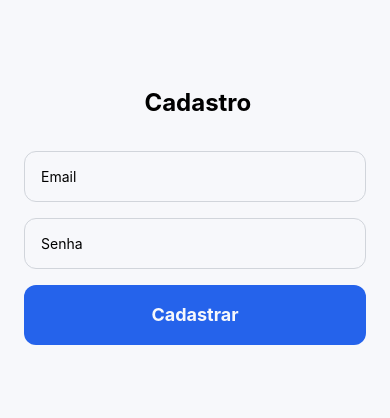
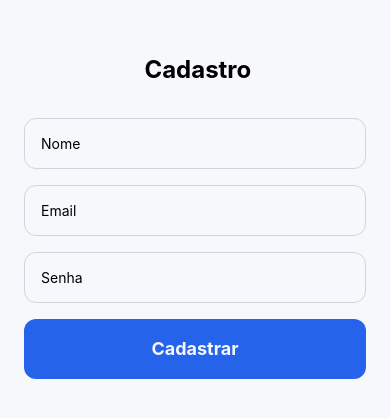
Before and after one commit to Edustn/modulo-10, a React Native app in the folder atividade_1/frontend/: screen /TelaCadastro in a window 390 px wide. Shown: the part 206-624 px from the top of the page. Built offline with nearby package versions, Linux system fonts and the light colour scheme.

Commit message:
feat: insere campos de nome

```diff
--- a/atividade_1/frontend/components/Modal.js
+++ b/atividade_1/frontend/components/Modal.js
@@ -3,13 +3,13 @@
 import { Modal, View, Text, TextInput, TouchableOpacity } from 'react-native';
 
 const UserProfileModal = ({ visible, onClose }) => {
-  const [email, setEmail] = useState('usuario@email.com');
-  const [senha, setSenha] = useState('123456');
+  const [email, setEmail] = useState('teste@gmail.com');
+  const [nome, setNome] = useState('Teste');
 
   const handleSave = () => {
     // Lógica de salvar (ex: API ou Context)
     console.log('Novo e-mail:', email);
-    console.log('Nova senha:', senha);
+    console.log('Nova nome:', nome);
     onClose();
   };
 
@@ -20,18 +20,18 @@
           <Text className="text-lg font-bold mb-3">Meu Perfil</Text>
 
           <TextInput
+            className="border border-gray-300 rounded-lg px-3 py-2 mb-4"
+            placeholder="Teste"
+            value={nome}
+            onChangeText={setNome}
+          />
+
+          <TextInput
             className="border border-gray-300 rounded-lg px-3 py-2 mb-3"
             placeholder="E-mail"
             value={email}
             onChangeText={setEmail}
           />
-          {/* <TextInput
-            className="border border-gray-300 rounded-lg px-3 py-2 mb-4"
-            placeholder="Senha"
-            secureTextEntry
-            value={senha}
-            onChangeText={setSenha}
-          /> */}
 
           <View className="flex-row justify-between">
             <TouchableOpacity
--- a/atividade_1/frontend/components/TelaCadastro.js
+++ b/atividade_1/frontend/components/TelaCadastro.js
@@ -8,10 +8,18 @@
 export default function TelaCadastro() {
     const [email, setEmail] = useState('');
     const [senha, setSenha] = useState('');
+    const [nome, setNome] = useState('');
 
     return (
         <SafeAreaView className="flex-1 justify-center items-center bg-white px-6">
             <Text className="font-bold text-2xl mb-8"> Cadastro</Text>
+            <TextInput
+                placeholder="Nome"
+                placeholderTextColor="gray_text"
+                value={email}
+                onChangeText={setNome}
+                className="w-full border border-gray-300 rounded-xl p-4 mb-4" />
+
             <TextInput
                 placeholder="Email"
                 placeholderTextColor="gray_text"
```
